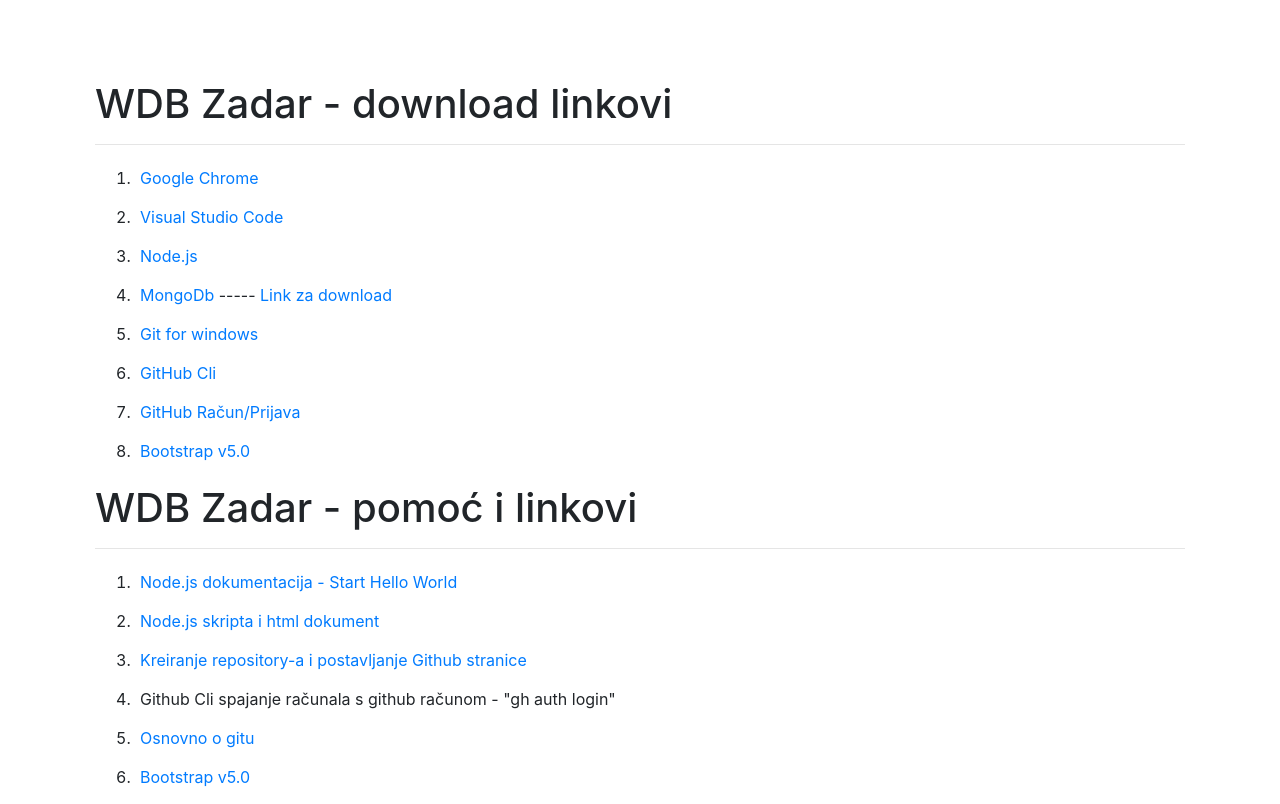
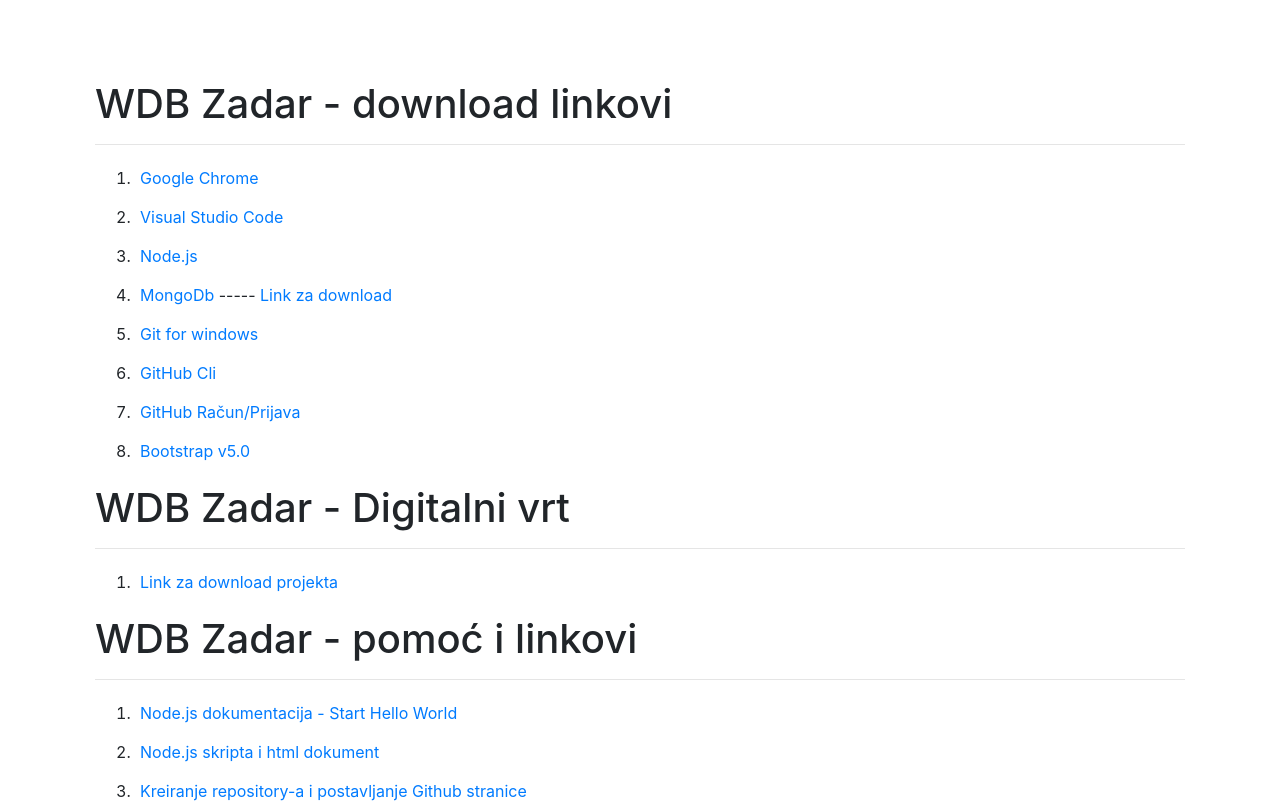
Before and after one commit to Hanzlo/references, a plain HTML site: page wdb/index.html in a window 1280 px wide. Shown: the top 804 px of the page. Drawn offline with nearby package versions, Linux system fonts and the light colour scheme.

Commit message:
update index

```diff
--- a/wdb/index.html
+++ b/wdb/index.html
@@ -36,6 +36,11 @@
          <li><a href="https://github.com/" target="_blank">GitHub Račun/Prijava</a></li>
          <li><a href="https://getbootstrap.com/docs/5.0/getting-started/introduction/#starter-template" target="_blank">Bootstrap v5.0</a></li>
     </ol>
+	   <h1>WDB Zadar - Digitalni vrt</h1>
+    <hr>
+    <ol >
+	<li><a href="https://filedn.com/lhwhGbXPGK08K10y3vncRKh/linkunizd/index.zip" target="_blank">Link za download projekta</a></li>
+    </ol>
 	<h1>WDB Zadar - pomoć i linkovi</h1>
     <hr>
     <ol >
@@ -46,6 +51,7 @@
 		<li><a href="http://www.zemris.fer.hr/~leonardo/oszur/git-osnovno.html" target="_blank">Osnovno o gitu</a></li>
 		<li><a href="https://getbootstrap.com/docs/5.0/getting-started/introduction/#starter-template" target="_blank">Bootstrap v5.0</a></li>
     </ol>
+
   </div>
 
   <!-- Optional JavaScript -->
```
